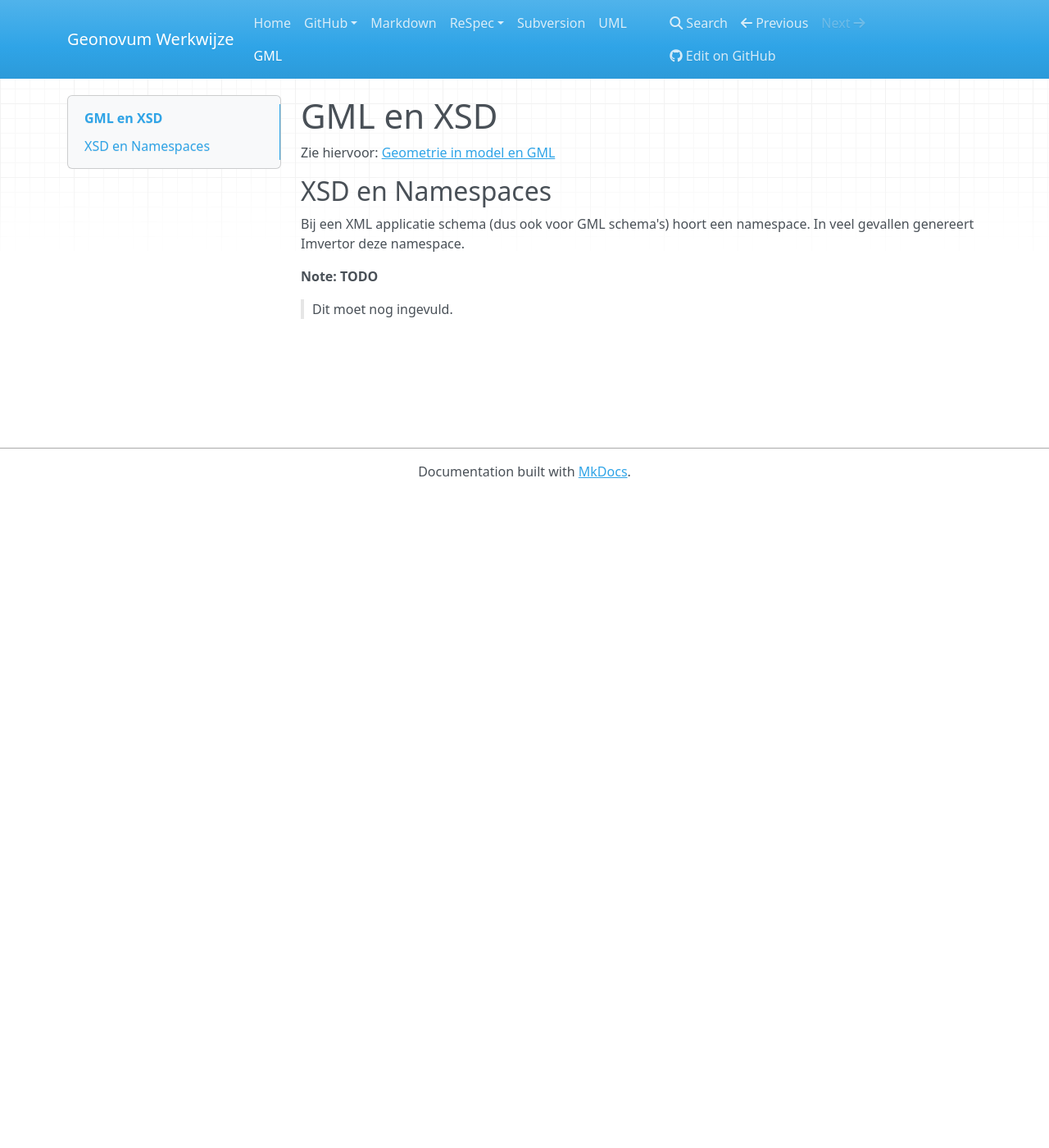
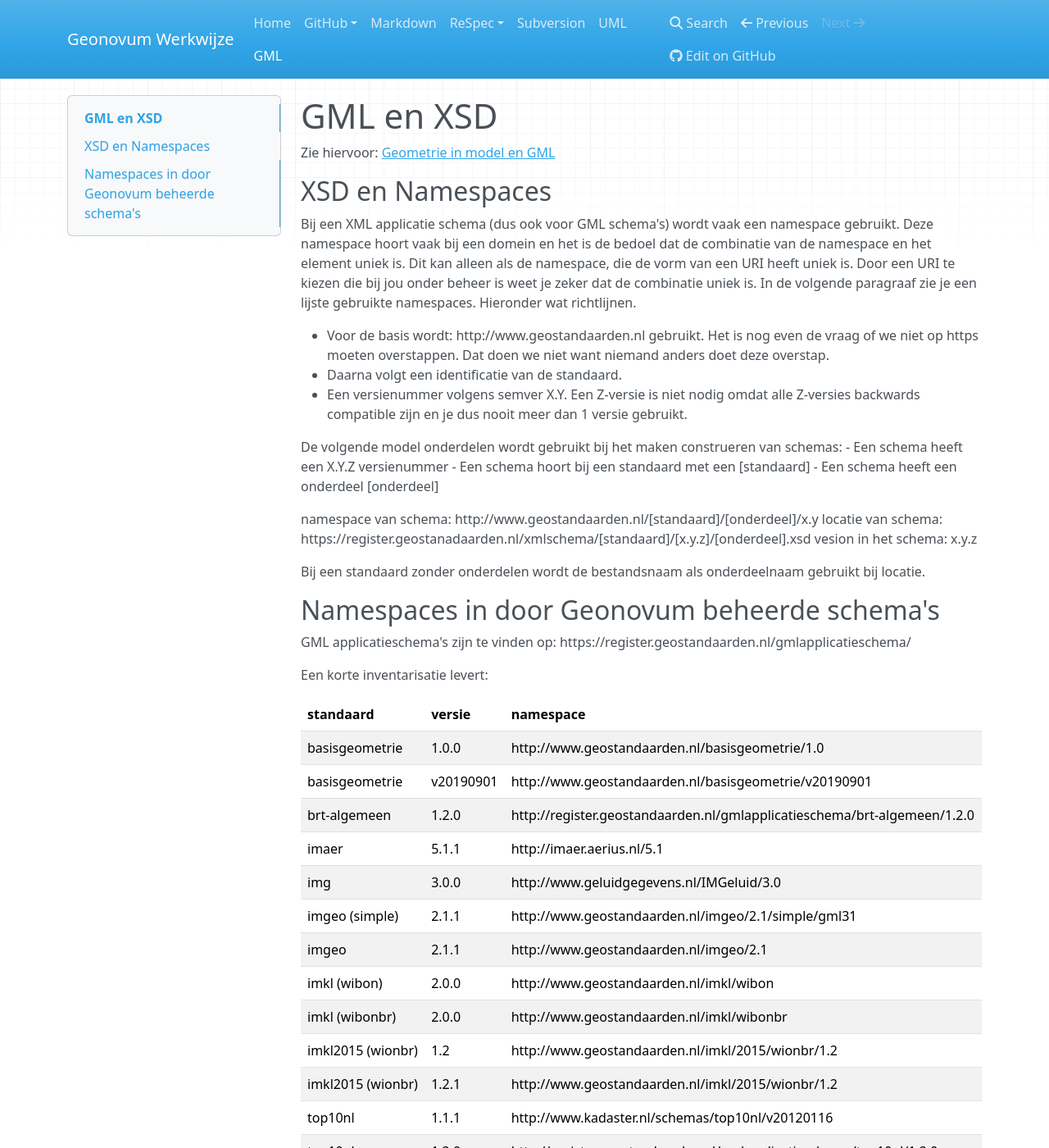
Before and after one commit to Geonovum/handleiding-tooling, an MkDocs documentation site: the page built from docs/GML.md, in a window 1280 px wide and 1400 px high. Shown: the whole window at 82% size. Built offline with MkDocs 1.6.1, drawn with Linux system fonts in a browser that asks for light colours; nearby versions of some CDN libraries; some of the changed text lies outside the part shown.

Commit message:
nieuwe tekst over namespaces en schemalocaties

```diff
--- a/docs/GML.md
+++ b/docs/GML.md
@@ -4,7 +4,44 @@ Zie hiervoor: [Geometrie in model en GML](https://geonovum.github.io/gimeg/)
 
 ## XSD en Namespaces
 
-Bij een XML applicatie schema (dus ook voor GML schema's) hoort een namespace. In veel gevallen genereert Imvertor deze namespace.
+Bij een XML applicatie schema (dus ook voor GML schema's) wordt vaak een namespace gebruikt. Deze namespace hoort vaak bij een domein en het is de bedoel dat de combinatie van de namespace  en het element uniek is. Dit kan alleen als de namespace, die de vorm van een URI heeft uniek is. Door een URI te kiezen die bij jou onder beheer is weet je zeker dat de combinatie uniek is. In de volgende paragraaf zie je een lijste gebruikte namespaces. Hieronder wat richtlijnen.
 
-**Note: TODO**
-> Dit moet nog ingevuld.
+ - Voor de basis wordt: http://www.geostandaarden.nl gebruikt.  Het is nog even de vraag of we niet op https moeten overstappen. Dat doen we niet want niemand anders doet deze overstap.
+ - Daarna volgt een identificatie van de standaard.
+ - Een versienummer volgens semver X.Y. Een Z-versie is niet nodig omdat alle Z-versies backwards compatible zijn en je dus nooit meer dan 1 versie gebruikt.
+
+De volgende model onderdelen wordt gebruikt bij het maken construeren van schemas:
+ - Een schema heeft een X.Y.Z versienummer
+ - Een schema hoort bij een standaard met een [standaard]
+ - Een schema heeft een onderdeel [onderdeel]
+
+namespace van schema: http://www.geostandaarden.nl/[standaard]/[onderdeel]/x.y
+locatie van schema: https://register.geostanadaarden.nl/xmlschema/[standaard]/[x.y.z]/[onderdeel].xsd
+vesion in het schema: x.y.z
+
+Bij een standaard zonder onderdelen wordt de bestandsnaam als onderdeelnaam gebruikt bij locatie.
+
+
+## Namespaces in door Geonovum beheerde schema's
+
+
+GML applicatieschema's zijn te vinden op: https://register.geostandaarden.nl/gmlapplicatieschema/
+
+Een korte inventarisatie levert:
+
+| standaard         | versie    | namespace                                                                |
+| ----------------- | --------- | ------------------------------------------------------------------------ |
+| basisgeometrie    | 1.0.0     | http://www.geostandaarden.nl/basisgeometrie/1.0                          |
+| basisgeometrie    | v20190901 | http://www.geostandaarden.nl/basisgeometrie/v20190901                    |
+| brt-algemeen      | 1.2.0     | http://register.geostandaarden.nl/gmlapplicatieschema/brt-algemeen/1.2.0 |
+| imaer             | 5.1.1     | http://imaer.aerius.nl/5.1                                               |
+| img               | 3.0.0     | http://www.geluidgegevens.nl/IMGeluid/3.0                                |
+| imgeo (simple)    | 2.1.1     | http://www.geostandaarden.nl/imgeo/2.1/simple/gml31                      |
+| imgeo             | 2.1.1     | http://www.geostandaarden.nl/imgeo/2.1                                   |
+| imkl (wibon)      | 2.0.0     | http://www.geostandaarden.nl/imkl/wibon                                  |
+| imkl (wibonbr)    | 2.0.0     | http://www.geostandaarden.nl/imkl/wibonbr                                |
+| imkl2015 (wionbr) | 1.2       | http://www.geostandaarden.nl/imkl/2015/wionbr/1.2                        |
+| imkl2015 (wionbr) | 1.2.1     | http://www.geostandaarden.nl/imkl/2015/wionbr/1.2                        |
+| top10nl           | 1.1.1     | http://www.kadaster.nl/schemas/top10nl/v20120116                         |
+| top10nl            | 1.2.0     | http://register.geostandaarden.nl/gmlapplicatieschema/top10nl/1.2.0      |
+|                   |           |                                                                          |
```
Also changed, not shown: docs/03-Markdown.md (+1 -0 lines), docs/06-InleidingGithub.md (+1 -2 lines), docs/07-Subversion.md (+1 -1 lines).
